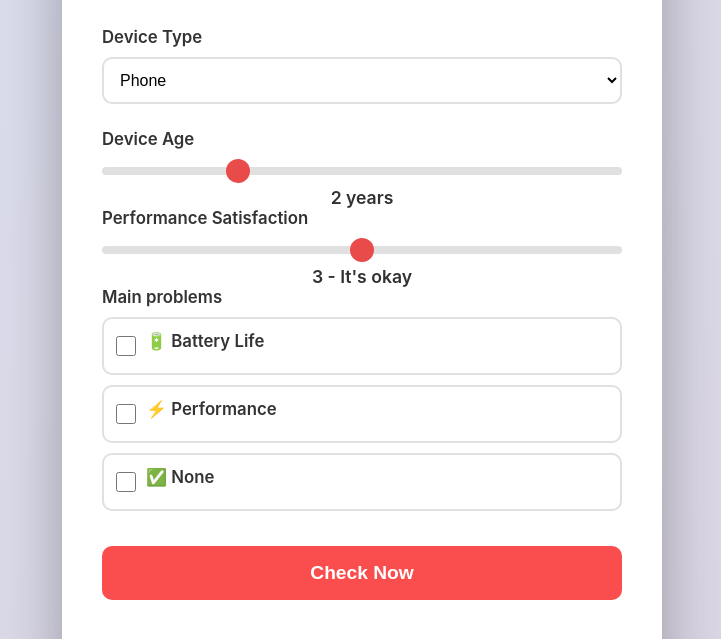
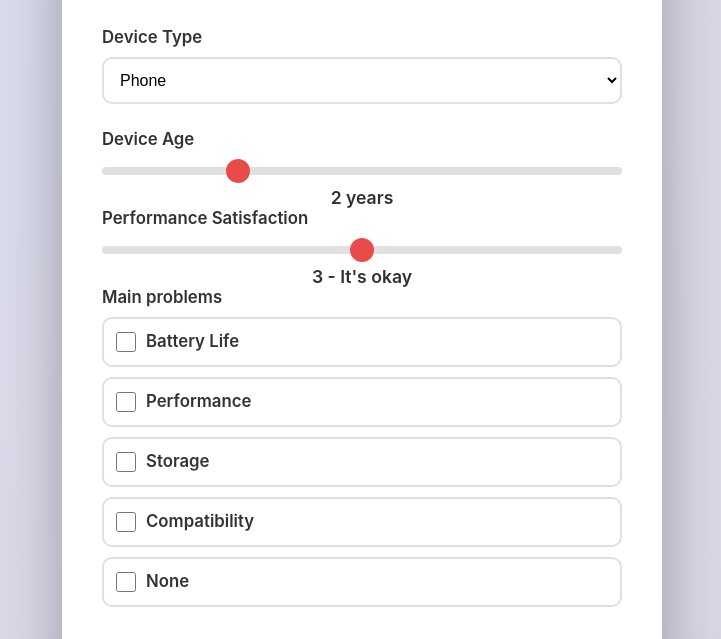
Before and after one commit to 4ndr3jS/ShouldYouUpgrade, a plain HTML site: page index.html in a window 1280 px wide. Shown: the part 143-782 px from the top of the page, without its empty margins (278-999 px from the left). Drawn offline with Linux system fonts and the light colour scheme.

Commit message:
Styled the labels, removed emojies

```diff
--- a/index.html
+++ b/index.html
@@ -42,15 +42,23 @@
             <div class="checkboxGroup">
                 <div class="checkboxItem" onclick="toggleCheckbox(this)">
                     <input type="checkbox" id="battery" value="battery">
-                    <label for="battery">🔋 Battery Life</label>
+                    <label for="battery" style="margin-bottom: 2px;">Battery Life</label>
                 </div>
                 <div class="checkboxItem" onclick="toggleCheckbox(this)">
                     <input type="checkbox" id="performance" value="performance">
-                    <label for="battery">⚡ Performance</label>
+                    <label for="battery" style="margin-bottom: 2px;">Performance</label>
+                </div>
+                <div class="checkboxItem" onclick="toggleCheckbox(this)">
+                    <input type="checkbox" id="storage" value="storage">
+                    <label for="storage" style="margin-bottom: 2px;">Storage</label>
+                </div>
+                <div class="checkboxItem" onclick="toggleCheckbox(this)">
+                    <input type="checkbox" id="compatibility" value="compatibility">
+                    <label for="compatibility" style="margin-bottom: 2px;">Compatibility</label>
                 </div>
                 <div class="checkboxItem" onclick="toggleCheckbox(this)">
                     <input type="checkbox" id="none" value="none">
-                    <label for="battery">✅ None</label>
+                    <label for="battery" style="margin-bottom: 2px;">None</label>
                 </div>
             </div>
         </div>
```
